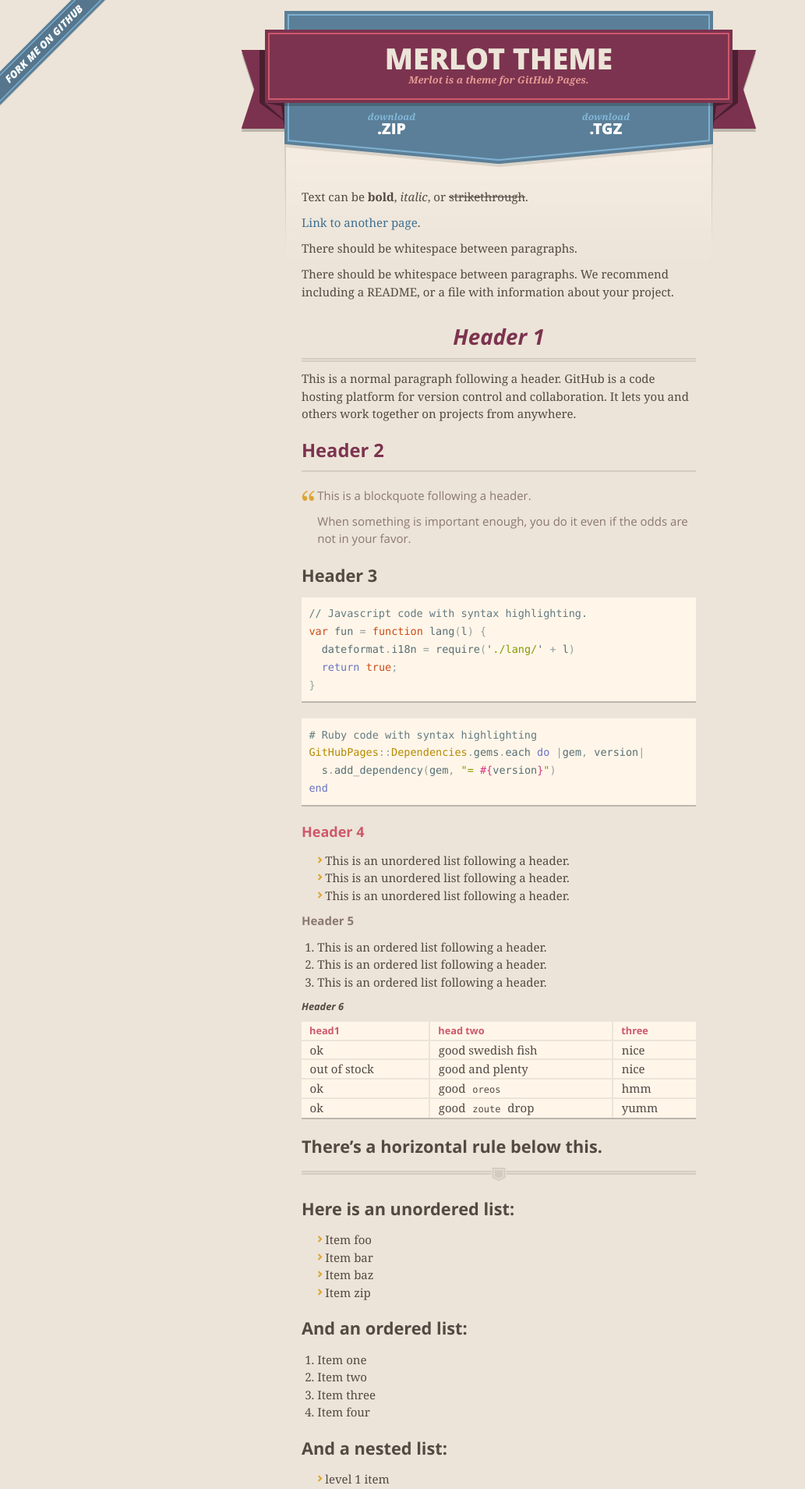
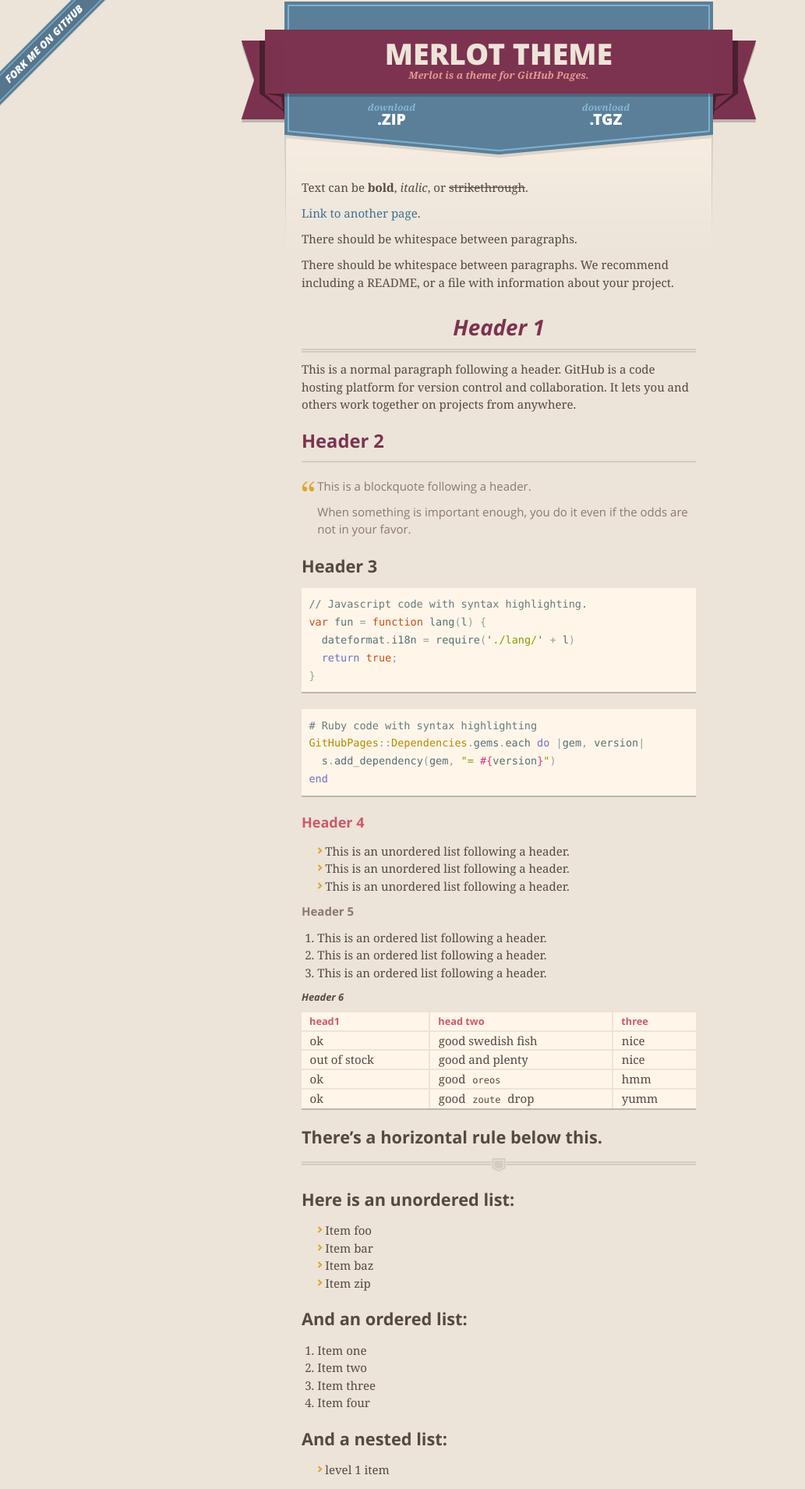
Before and after one commit to pages-themes/merlot, a Jekyll site: the page built from index.md, in a window 1280 px wide. Shown: the top 1909 px of the page at 78% size, without its empty margins (0-1033 px from the left). Built offline with Jekyll 4.4.1, drawn with Linux system fonts in a browser that asks for light colours.

Commit message:
Update default.html

```diff
--- a/_layouts/default.html
+++ b/_layouts/default.html
@@ -28,15 +28,13 @@
     <div class="shell">
 
       <header>
-        <div>
-          <span class="ribbon-outer">
-            <span class="ribbon-inner">
-              <h1>{{ site.title | default: site.github.repository_name }}</h1>
-              <h2>{{ site.description | default: site.github.project_tagline }}</h2>
-            </span>
-            <span class="left-tail"></span>
-            <span class="right-tail"></span>
-          </span>
+        <div class="ribbon-outer">
+          <div class="ribbon-inner">
+            <h1>{{ site.title | default: site.github.repository_name }}</h1>
+            <h2>{{ site.description | default: site.github.project_tagline }}</h2>
+          </div>
+          <span class="left-tail"></span>
+          <span class="right-tail"></span>
         </div>
       </header>
 
```
